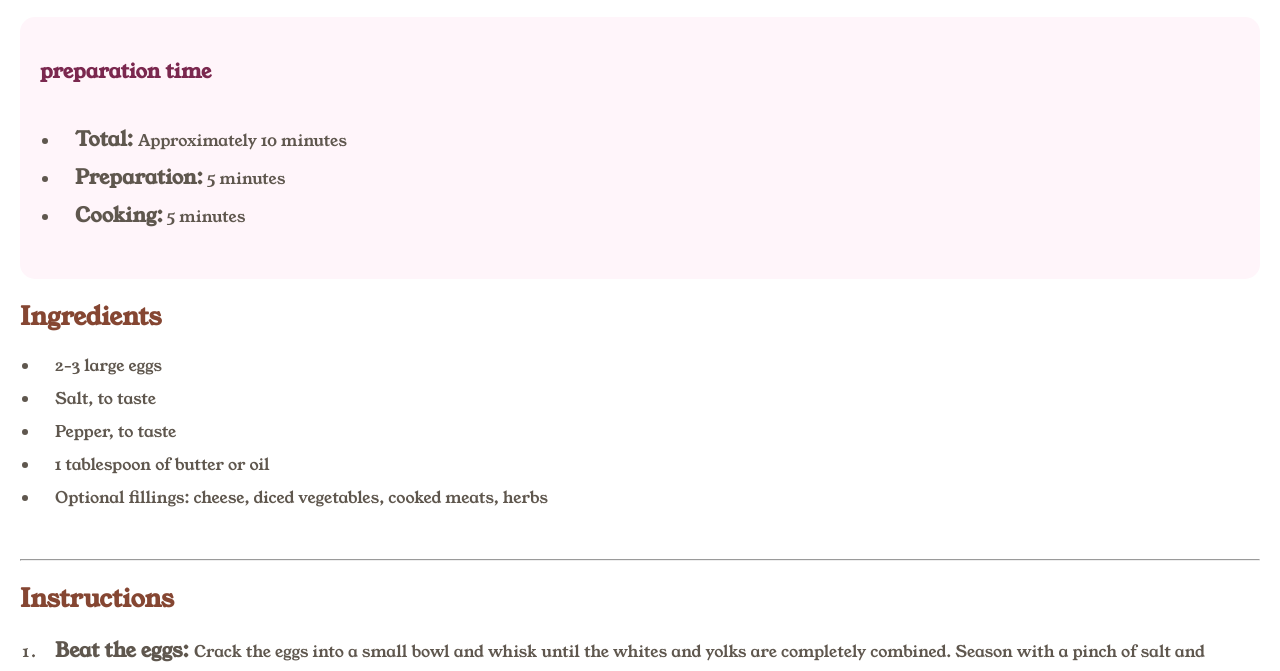
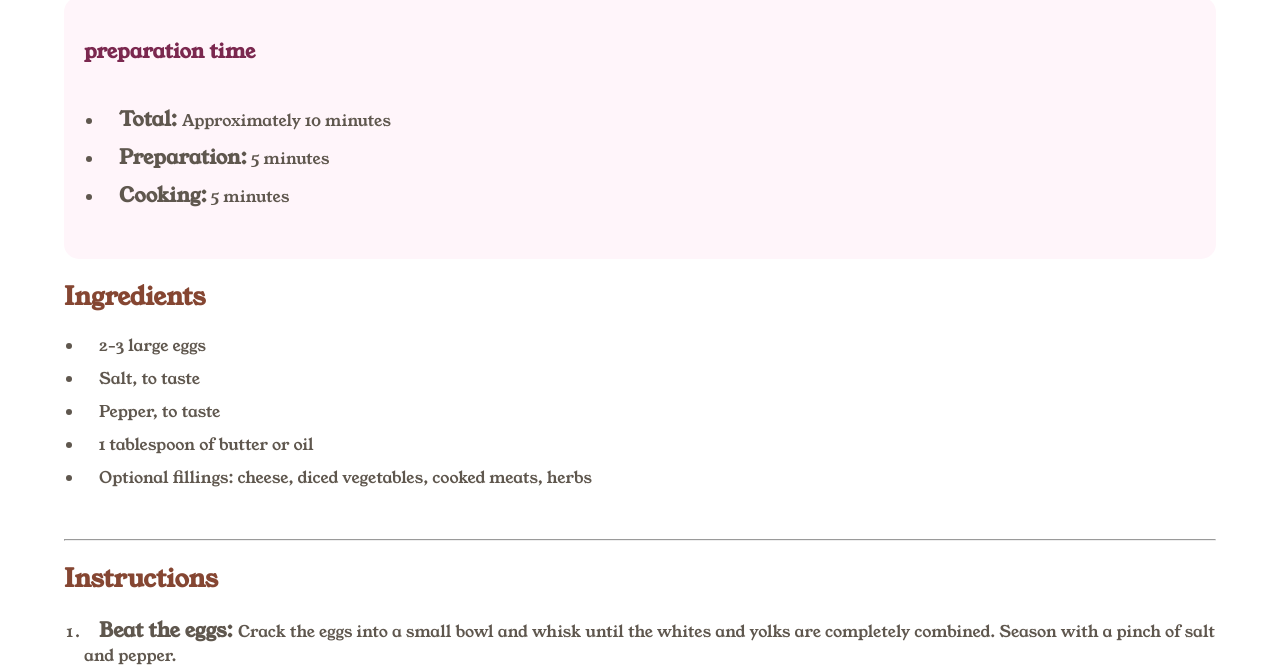
Before and after one commit to saluumaa/Recipe-Page, a plain HTML site: page index.html in a window 1280 px wide. Shown: the part 718-1389 px from the top of the page. Drawn offline with Linux system fonts and the light colour scheme.

Commit message:
Add width to the main wrapper

```diff
--- a/style.css
+++ b/style.css
@@ -148,4 +148,10 @@ table tr th {
     height: 50%;
     border-radius: 20px;
  }
+
+ .wrapper {
+    width: 90%;
+    margin: auto;
+    padding: 0;
+ }
 }
```
